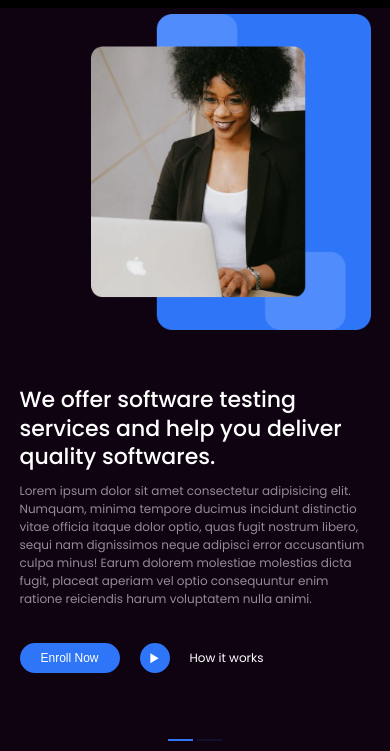
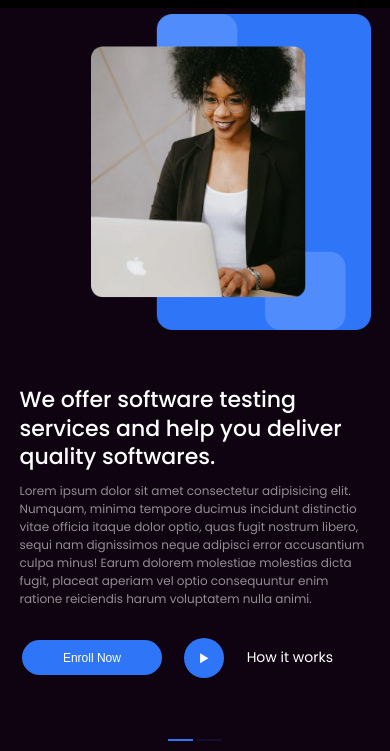
Before and after one commit to AbassKoyang/Software-Testing-project, a plain HTML site: page index.html in a window 390 px wide. Shown: the part 93-844 px from the top of the page. Drawn offline with nearby package versions, Linux system fonts and the light colour scheme.

Commit message:
changes on navbar

```diff
--- a/cssfolder/style.css
+++ b/cssfolder/style.css
@@ -948,6 +948,8 @@ footer .sitemap__socials i:hover{
         font-family: 'poppins';
         font-weight: 700;
         color: white;
+        margin-top: 0;
+        margin-bottom: 0;
         margin-left: auto;
         margin-right: auto;
         order: 2;
@@ -1053,6 +1055,7 @@ footer .sitemap__socials i:hover{
         display: block;
         color: white;
         font-size: 40px;
+        margin: 0;
         margin-right: 15px;
         cursor: pointer;
         order: 3;
@@ -1136,7 +1139,7 @@ footer .sitemap__socials i:hover{
     background-color: transparent;
     display: flex;
     align-items: center;
-    justify-content: flex-start;
+    justify-content: space-evenly;
     margin-top: 30px;
 }
 
@@ -1144,8 +1147,8 @@ footer .sitemap__socials i:hover{
     text-decoration: none;
 }
 .enroll__con button{
-    width: 100px;
-    height: 30px;
+    width: 140px;
+    height: 35px;
     color: white;
     font-size: 12px;
     border-radius: 20px;
@@ -1156,8 +1159,8 @@ footer .sitemap__socials i:hover{
 }
 
 .play__button{
-    width: 30px;
-    height: 30px;
+    width: 40px;
+    height: 40px;
     border-radius: 50%;
     background-color: #2E76F7;
     display: flex;
@@ -1176,7 +1179,7 @@ footer .sitemap__socials i:hover{
 .enroll__con a{
     text-decoration: none;
     color: white;
-    font-size: 12px;
+    font-size: 14px;
     font-weight: 400;
 }
 
```
